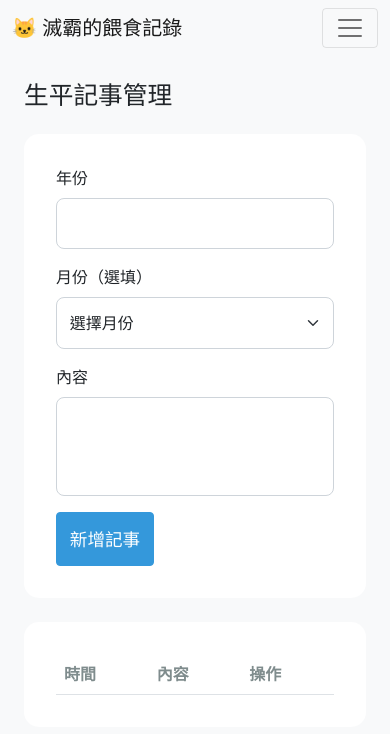
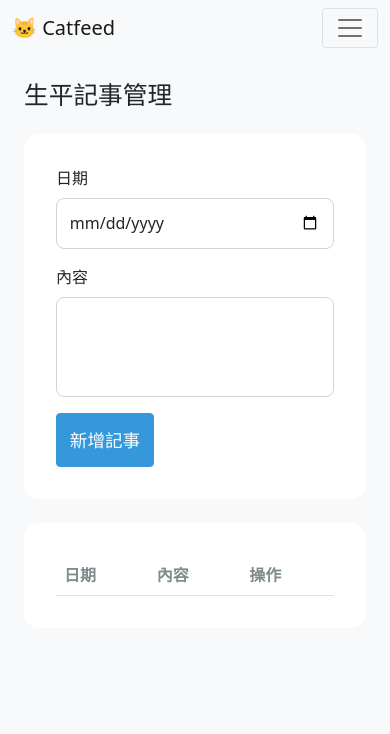
Before and after one commit to bs10081/catfeed, a Flask app: page /admin/biography in a window 390 px wide. Shown: the top 734 px of the page. Run offline with Flask 3, Linux system fonts and the light colour scheme; a user stored in the database is signed in; data that the repository does not hold is empty.

Commit message:
refactor: enhance biography date handling system
Improve date management for biography entries:

- Update database schema:
  - Replace separate year/month fields with DateTime
  - Migrate existing data to new date format
  - Add date validation constraints
  - Update model relationships

- Enhance admin interface:
  - Implement HTML5 date picker
  - Display full date in table view
  - Add direct date editing capability
  - Update form validation rules

- Modify frontend display:
  - Show complete dates on timeline
  - Format dates as "YYYY年MM月DD日"
  - Improve timeline visual hierarchy
  - Maintain responsive design

- Update backend logic:
  - Implement DateTime handling
  - Add date format validation
  - Sort entries by date descending
  - Optimize date queries

Database migration steps:
1. Create new date column
2. Convert existing year/month data
3. Remove old columns
4. Update indexes

This update improves date precision and usability in
the biography system while maintaining data integrity
during the migration process.

```diff
--- a/app.py
+++ b/app.py
@@ -69,8 +69,7 @@ class Photo(db.Model):
 
 class Biography(db.Model):
     id = db.Column(db.Integer, primary_key=True)
-    year = db.Column(db.Integer, nullable=False)
-    month = db.Column(db.Integer)
+    date = db.Column(db.DateTime, nullable=False)
     content = db.Column(db.Text, nullable=False)
     created_at = db.Column(db.DateTime, nullable=False, default=datetime.utcnow)
     updated_at = db.Column(db.DateTime, nullable=False, default=datetime.utcnow, onupdate=datetime.utcnow)
@@ -355,7 +354,7 @@ def delete_record(record_id):
 @app.route('/about')
 def about():
     approved_photos = Photo.query.filter_by(is_approved=True).order_by(Photo.date_taken.desc()).all()
-    biographies = Biography.query.order_by(Biography.year.desc(), Biography.month.desc()).all()
+    biographies = Biography.query.order_by(Biography.date.desc()).all()
     return render_template('about.html', photos=approved_photos, biographies=biographies)
 
 # 照片上傳路由
@@ -445,31 +444,47 @@ def uploaded_file(filename):
 @login_required
 def manage_biography():
     if request.method == 'POST':
-        year = request.form.get('year', type=int)
-        month = request.form.get('month', type=int)
-        content = request.form.get('content')
+        try:
+            date_str = request.form.get('date')
+            if not date_str:
+                flash('日期為必填項目', 'danger')
+                return redirect(url_for('manage_biography'))
 
-        if not year or not content:
-            flash('年份和內容為必填項目', 'danger')
+            date = datetime.strptime(date_str, '%Y-%m-%d')
+            content = request.form.get('content')
+
+            if not content:
+                flash('內容為必填項目', 'danger')
+                return redirect(url_for('manage_biography'))
+
+            bio_id = request.form.get('bio_id', type=int)
+            if bio_id:  # 更新現有記事
+                bio = Biography.query.get_or_404(bio_id)
+                bio.date = date
+                bio.content = content
+                flash('生平記事已更新', 'success')
+            else:  # 新增記事
+                bio = Biography(date=date, content=content)
+                db.session.add(bio)
+                flash('生平記事已新增', 'success')
+
+            db.session.commit()
+            return redirect(url_for('manage_biography'))
+        except ValueError:
+            flash('無效的日期格式', 'danger')
             return redirect(url_for('manage_biography'))
 
-        bio_id = request.form.get('bio_id', type=int)
-        if bio_id:  # 更新現有記事
-            bio = Biography.query.get_or_404(bio_id)
-            bio.year = year
-            bio.month = month
-            bio.content = content
-            flash('生平記事已更新', 'success')
-        else:  # 新增記事
-            bio = Biography(year=year, month=month, content=content)
-            db.session.add(bio)
-            flash('生平記事已新增', 'success')
+    biographies = Biography.query.order_by(Biography.date.desc()).all()
+    return render_template('admin_biography.html', biographies=biographies)
 
-        db.session.commit()
-        return redirect(url_for('manage_biography'))
-
-    biographies = Biography.query.order_by(Biography.year.desc(), Biography.month.desc()).all()
-    return render_template('admin_biography.html', biographies=biographies)
+@app.route('/api/biography')
+def get_biography():
+    biographies = Biography.query.order_by(Biography.date.desc()).all()
+    return jsonify([{
+        'id': bio.id,
+        'date': bio.date.strftime('%Y-%m-%d'),
+        'content': bio.content
+    } for bio in biographies])
 
 @app.route('/admin/biography/<int:bio_id>', methods=['DELETE'])
 @login_required
@@ -480,15 +495,5 @@ def delete_biography(bio_id):
     flash('生平記事已刪除', 'success')
     return '', 204
 
-@app.route('/api/biography')
-def get_biography():
-    biographies = Biography.query.order_by(Biography.year.desc(), Biography.month.desc()).all()
-    return jsonify([{
-        'id': bio.id,
-        'year': bio.year,
-        'month': bio.month,
-        'content': bio.content
-    } for bio in biographies])
-
 if __name__ == '__main__':
     app.run(debug=True)
--- a/templates/about.html
+++ b/templates/about.html
@@ -16,7 +16,7 @@
                     <div class="timeline">
                         {% for bio in biographies %}
                         <div class="timeline-item">
-                            <h5>{{ bio.year }}年{% if bio.month %}{{ bio.month }}月{% endif %}</h5>
+                            <h5>{{ bio.date.strftime('%Y年%m月%d日') }}</h5>
                             <p>{{ bio.content }}</p>
                         </div>
                         {% else %}
--- a/templates/admin_biography.html
+++ b/templates/admin_biography.html
@@ -10,18 +10,9 @@
             <form id="biographyForm" action="{{ url_for('manage_biography') }}" method="POST">
                 <input type="hidden" name="bio_id" id="bioId">
                 <div class="row g-3">
-                    <div class="col-md-6">
-                        <label for="year" class="form-label">年份</label>
-                        <input type="number" class="form-control" id="year" name="year" required>
-                    </div>
-                    <div class="col-md-6">
-                        <label for="month" class="form-label">月份（選填）</label>
-                        <select class="form-select" id="month" name="month">
-                            <option value="">選擇月份</option>
-                            {% for i in range(1, 13) %}
-                            <option value="{{ i }}">{{ i }}月</option>
-                            {% endfor %}
-                        </select>
+                    <div class="col-12">
+                        <label for="date" class="form-label">日期</label>
+                        <input type="date" class="form-control" id="date" name="date" required>
                     </div>
                     <div class="col-12">
                         <label for="content" class="form-label">內容</label>
@@ -43,7 +34,7 @@
                 <table class="table">
                     <thead>
                         <tr>
-                            <th>時間</th>
+                            <th>日期</th>
                             <th>內容</th>
                             <th>操作</th>
                         </tr>
@@ -51,13 +42,12 @@
                     <tbody>
                         {% for bio in biographies %}
                         <tr>
-                            <td>{{ bio.year }}年{% if bio.month %}{{ bio.month }}月{% endif %}</td>
+                            <td>{{ bio.date.strftime('%Y-%m-%d') }}</td>
                             <td>{{ bio.content }}</td>
                             <td>
                                 <button class="btn btn-sm btn-primary edit-btn"
                                     data-id="{{ bio.id }}"
-                                    data-year="{{ bio.year }}"
-                                    data-month="{{ bio.month or '' }}"
+                                    data-date="{{ bio.date.strftime('%Y-%m-%d') }}"
                                     data-content="{{ bio.content }}">
                                     編輯
                                 </button>
@@ -78,21 +68,18 @@ document.addEventListener('DOMContentLoaded', function() {
     const submitBtn = document.getElementById('submitBtn');
     const cancelBtn = document.getElementById('cancelBtn');
     const bioId = document.getElementById('bioId');
-    const yearInput = document.getElementById('year');
-    const monthInput = document.getElementById('month');
+    const dateInput = document.getElementById('date');
     const contentInput = document.getElementById('content');
 
     // 編輯按鈕點擊事件
     document.querySelectorAll('.edit-btn').forEach(btn => {
         btn.addEventListener('click', function() {
             const id = this.dataset.id;
-            const year = this.dataset.year;
-            const month = this.dataset.month;
+            const date = this.dataset.date;
             const content = this.dataset.content;
 
             bioId.value = id;
-            yearInput.value = year;
-            monthInput.value = month;
+            dateInput.value = date;
             contentInput.value = content;
 
             submitBtn.textContent = '更新記事';
--- a/templates/base.html
+++ b/templates/base.html
@@ -11,7 +11,7 @@
     <nav class="navbar navbar-expand-lg navbar-light bg-light">
         <div class="container">
             <a class="navbar-brand" href="{{ url_for('index') }}">
-                <span class="emoji">🐱</span> 滅霸的餵食記錄
+                <span class="emoji">🐱</span> Catfeed
             </a>
             <button class="navbar-toggler" type="button" data-bs-toggle="collapse" data-bs-target="#navbarNav" aria-controls="navbarNav" aria-expanded="false" aria-label="Toggle navigation">
                 <span class="navbar-toggler-icon"></span>
--- a/templates/index.html
+++ b/templates/index.html
@@ -6,7 +6,7 @@
         <div class="col-md-8">
             <div class="mb-4">
                 <h1>
-                    <span class="emoji">🐱</span> 滅霸的餵食記錄
+                    <span class="emoji">🐱</span> 滅霸的餵食記錄 <span class="emoji">🍞</span>
                 </h1>
             </div>
 
```
